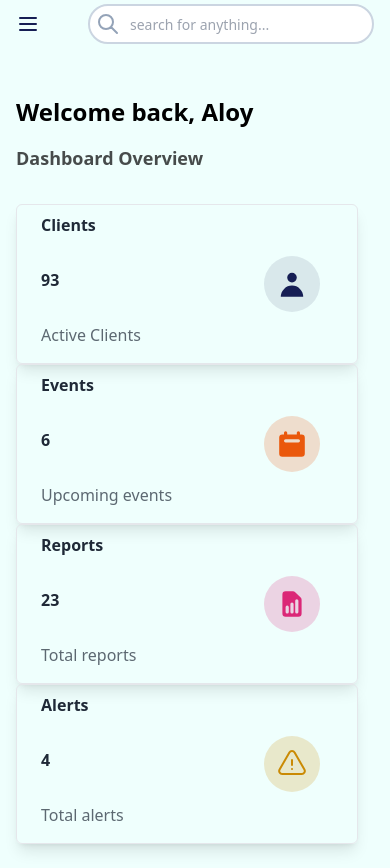
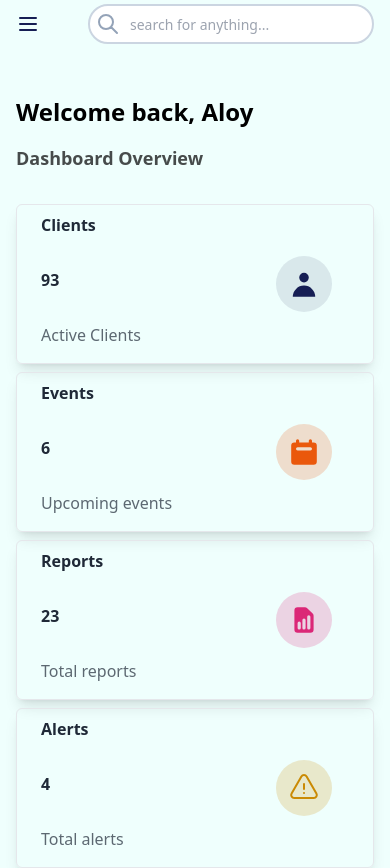
Before and after one commit to aguilanbon/mern-app, a React (Create React App) app: page /home in a window 390 px wide. Shown: the top 868 px of the page. Built offline with nearby package versions, Linux system fonts and the light colour scheme.

Commit message:
edit dashboard card margins on row and col aligments

```diff
--- a/src/pages/Home/ClientsContainer.jsx
+++ b/src/pages/Home/ClientsContainer.jsx
@@ -3,7 +3,7 @@ import ClientsCard from './ClientsCard'
 
 function ClientsContainer() {
   return (
-    <div className='md:w-8/12 w-full h-auto'>
+    <div className='lg:w-8/12 w-full h-auto'>
         <div className='mb-4'>
             <h1 className='font-bold text-lg opacity-80'>Clients Overview</h1>
         </div>
--- a/src/pages/Home/DBCards.jsx
+++ b/src/pages/Home/DBCards.jsx
@@ -3,7 +3,7 @@ import React from 'react'
 function DBCards() {
   return (
     <>
-    <div className='xl:min-w-80 w-auto h-40 px-4 flex rounded-md border shadow-lg  mr-4 hover:-translate-x-1 hover:-translate-y-1 cursor-pointer transition-all'>
+    <div className='xl:min-w-80 w-auto h-40 px-4 flex rounded-md border shadow-lg lg:mr-4 lg:mb-0 mb-2 hover:-translate-x-1 hover:-translate-y-1 cursor-pointer transition-all'>
         <div className='w-full flex'>
             <div className='w-3/4 flex flex-col p-2 text-gray-800'>
                 <div className='h-full mb-2 flex flex-col justify-between'>
@@ -21,7 +21,7 @@ function DBCards() {
             </div>
         </div>
     </div>
-    <div className='xl:min-w-80 w-auto h-40 px-4 flex rounded-md border shadow-lg  mr-4 hover:-translate-x-1 hover:-translate-y-1 cursor-pointer transition-all'>
+    <div className='xl:min-w-80 w-auto h-40 px-4 flex rounded-md border shadow-lg lg:mr-4 lg:mb-0 mb-2 hover:-translate-x-1 hover:-translate-y-1 cursor-pointer transition-all'>
         <div className='w-full flex'>
             <div className='w-3/4 flex flex-col p-2 text-gray-800'>
                 <div className='h-full mb-2 flex flex-col justify-between'>
@@ -39,7 +39,7 @@ function DBCards() {
             </div>
         </div>
     </div>
-    <div className='xl:min-w-80 w-auto h-40 px-4 flex rounded-md border shadow-lg  mr-4 hover:-translate-x-1 hover:-translate-y-1 cursor-pointer transition-all'>
+    <div className='xl:min-w-80 w-auto h-40 px-4 flex rounded-md border shadow-lg lg:mr-4 lg:mb-0 mb-2 hover:-translate-x-1 hover:-translate-y-1 cursor-pointer transition-all'>
         <div className='w-full flex'>
             <div className='w-3/4 flex flex-col p-2 text-gray-800'>
                 <div className='h-full mb-2 flex flex-col justify-between'>
@@ -57,7 +57,7 @@ function DBCards() {
             </div>
         </div>
     </div>
-    <div className='xl:min-w-80 w-auto h-40 px-4 flex rounded-md border shadow-lg  mr-4 hover:-translate-x-1 hover:-translate-y-1 cursor-pointer transition-all'>
+    <div className='xl:min-w-80 w-auto h-40 px-4 flex rounded-md border shadow-lg lg:mr-4 lg:mb-0 mb-2 hover:-translate-x-1 hover:-translate-y-1 cursor-pointer transition-all'>
         <div className='w-full flex'>
             <div className='w-3/4 flex flex-col p-2 text-gray-800'>
                 <div className='h-full mb-2 flex flex-col justify-between'>
```
